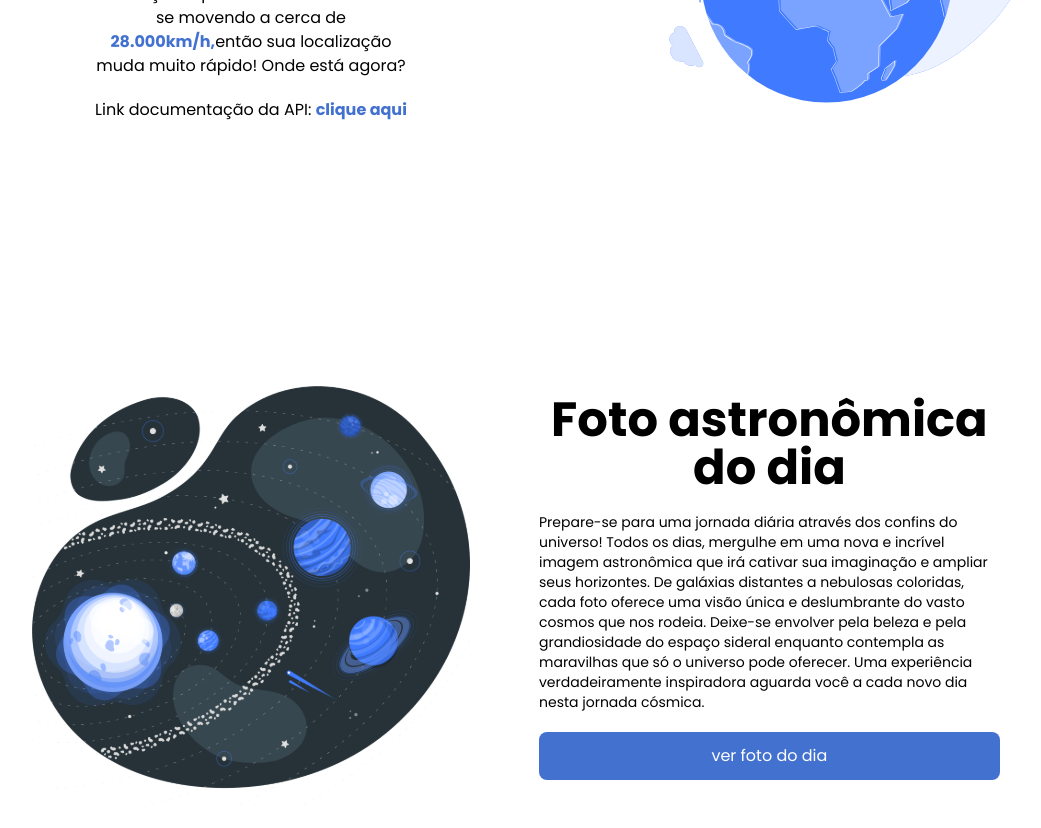
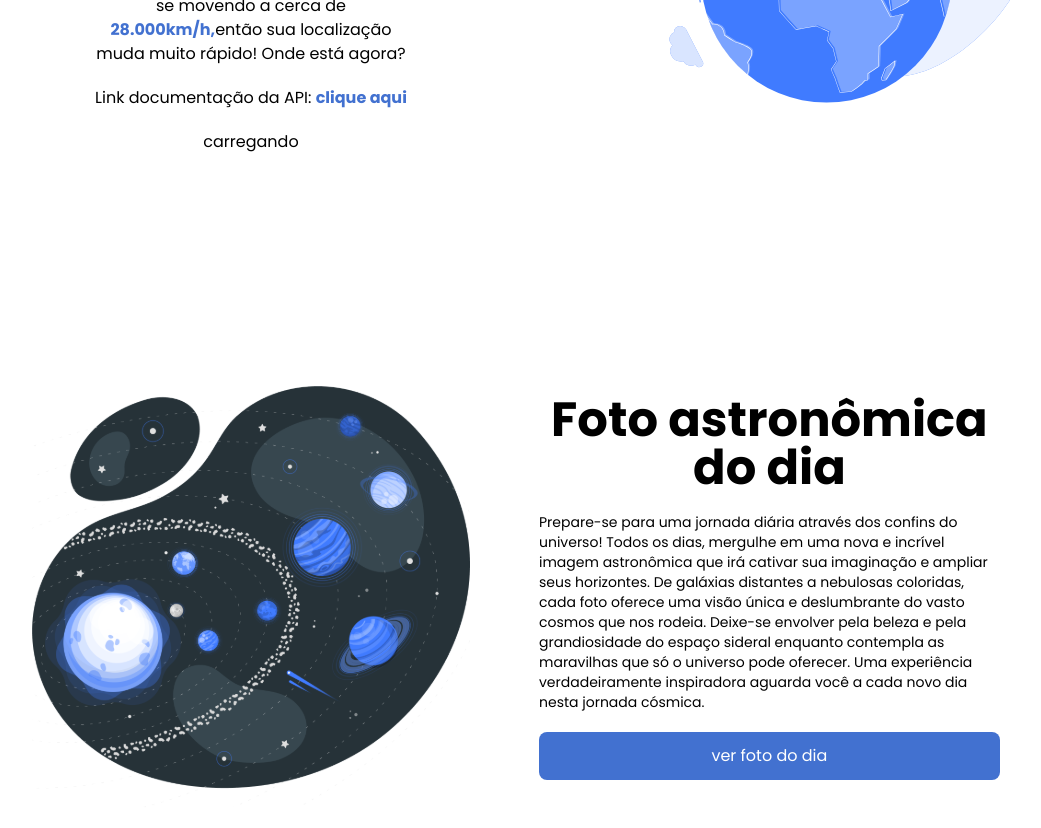
Before and after one commit to Kaue-code30/universeDay, a Next.js app: page / in a window 1280 px wide. Shown: the part 3020-3848 px from the top of the page, without its empty margins (101-1142 px from the left). Built offline with nearby package versions, Linux system fonts and the light colour scheme; no server answers.

Commit message:
satelite

```diff
--- a/src/components/IssPosition/index.tsx
+++ b/src/components/IssPosition/index.tsx
@@ -59,7 +59,9 @@ export default function IssPosition() {
             </Link>
           </span>
           <div>
-            {data && (
+            {isPendingIss === true ? (
+              <h1>carregando</h1>
+            ) : (
               <MapContainer
                 center={[
                   parseFloat(content ? content.iss_position.latitude : "0"),
```
